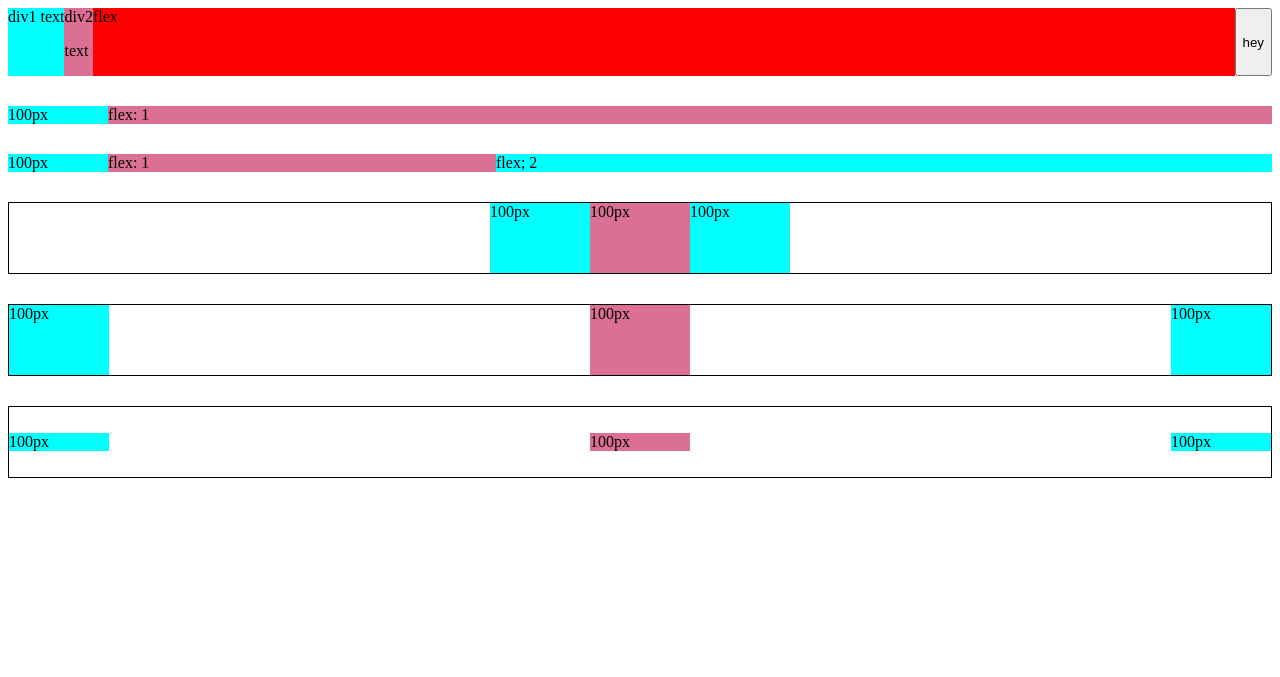
After one commit to kyl-dev/html-css-course, a PHP site: page /exercise/flexbox.html in a window 1280 px wide. The commit adds this page. Shown: the top 677 px of the page. Run offline with PHP 8.4, Linux system fonts and the light colour scheme.

Commit message:
considered

```diff
--- /dev/null
+++ b/intro-to-html/exercise/flexbox.html
@@ -0,0 +1,74 @@
+<!DOCTYPE html>
+<html>
+	<head>
+		<title>Flexbox Practice</title>
+	</head>
+	<body style="padding-bottom: 1000px">
+		<div style="display: flex; flex-direction: row">
+			<div style="background-color: aqua">div1 text</div>
+			<div style="background-color: palevioletred">
+				div2
+				<p>text</p>
+			</div>
+			<div style="background-color: red; justify-items: end; flex: 1">flex</div>
+			<button>hey</button>
+		</div>
+
+		<div style="display: flex; flex-direction: row; margin-top: 30px">
+			<div style="background-color: aqua; width: 100px">100px</div>
+			<div style="background-color: palevioletred; flex: 1">flex: 1</div>
+		</div>
+
+		<div style="display: flex; flex-direction: row; margin-top: 30px">
+			<div style="background-color: aqua; width: 100px">100px</div>
+			<div style="background-color: palevioletred; flex: 1">flex: 1</div>
+			<div style="background-color: aqua; flex: 2">flex; 2</div>
+		</div>
+
+		<div
+			style="
+				display: flex;
+				flex-direction: row;
+				margin-top: 30px;
+				height: 70px;
+				border: 1px solid black;
+				justify-content: center;
+			"
+		>
+			<div style="background-color: aqua; width: 100px">100px</div>
+			<div style="background-color: palevioletred; width: 100px">100px</div>
+			<div style="background-color: aqua; width: 100px">100px</div>
+		</div>
+
+		<div
+			style="
+				display: flex;
+				flex-direction: row;
+				margin-top: 30px;
+				height: 70px;
+				border: 1px solid black;
+				justify-content: space-between;
+			"
+		>
+			<div style="background-color: aqua; width: 100px">100px</div>
+			<div style="background-color: palevioletred; width: 100px">100px</div>
+			<div style="background-color: aqua; width: 100px">100px</div>
+		</div>
+
+		<div
+			style="
+				display: flex;
+				flex-direction: row;
+				margin-top: 30px;
+				height: 70px;
+				border: 1px solid black;
+				justify-content: space-between;
+				align-items: center;
+			"
+		>
+			<div style="background-color: aqua; width: 100px">100px</div>
+			<div style="background-color: palevioletred; width: 100px">100px</div>
+			<div style="background-color: aqua; width: 100px">100px</div>
+		</div>
+	</body>
+</html>
```
Also changed, not shown: intro-to-html/Lesson 12 Challenge/lesson 12/12e.html (renamed from intro-to-html/challenges/12e.html, +44 -1 lines), styless/general.css (added, +8 -0 lines), styless/header.css (added, +21 -0 lines), styless/video.css (added, +40 -0 lines), youtube.html (+12 -56 lines), intro-to-html/Lesson 12 Challenge/lesson 12/pics/Flower Book_files/daisy.jpeg (added), intro-to-html/Lesson 12 Challenge/lesson 12/pics/Flower Book_files/flowerbook.jpg (added), intro-to-html/Lesson 12 Challenge/lesson 12/pics/Flower Book_files/lily.jpeg (added), intro-to-html/Lesson 12 Challenge/lesson 12/pics/Flower Book_files/sunflower.jpeg (added), intro-to-html/exercise/thumbnails/FlowerBook_files/sunflower.jpeg (added), intro-to-html/practices/buttons.html (renamed from intro-to-html/buttons.html), intro-to-html/practices/text.html (renamed from intro-to-html/text.html), intro-to-html/practices/website.html (renamed from intro-to-html/website.html), intro-to-html/styles/buttons.css (indentation only).
